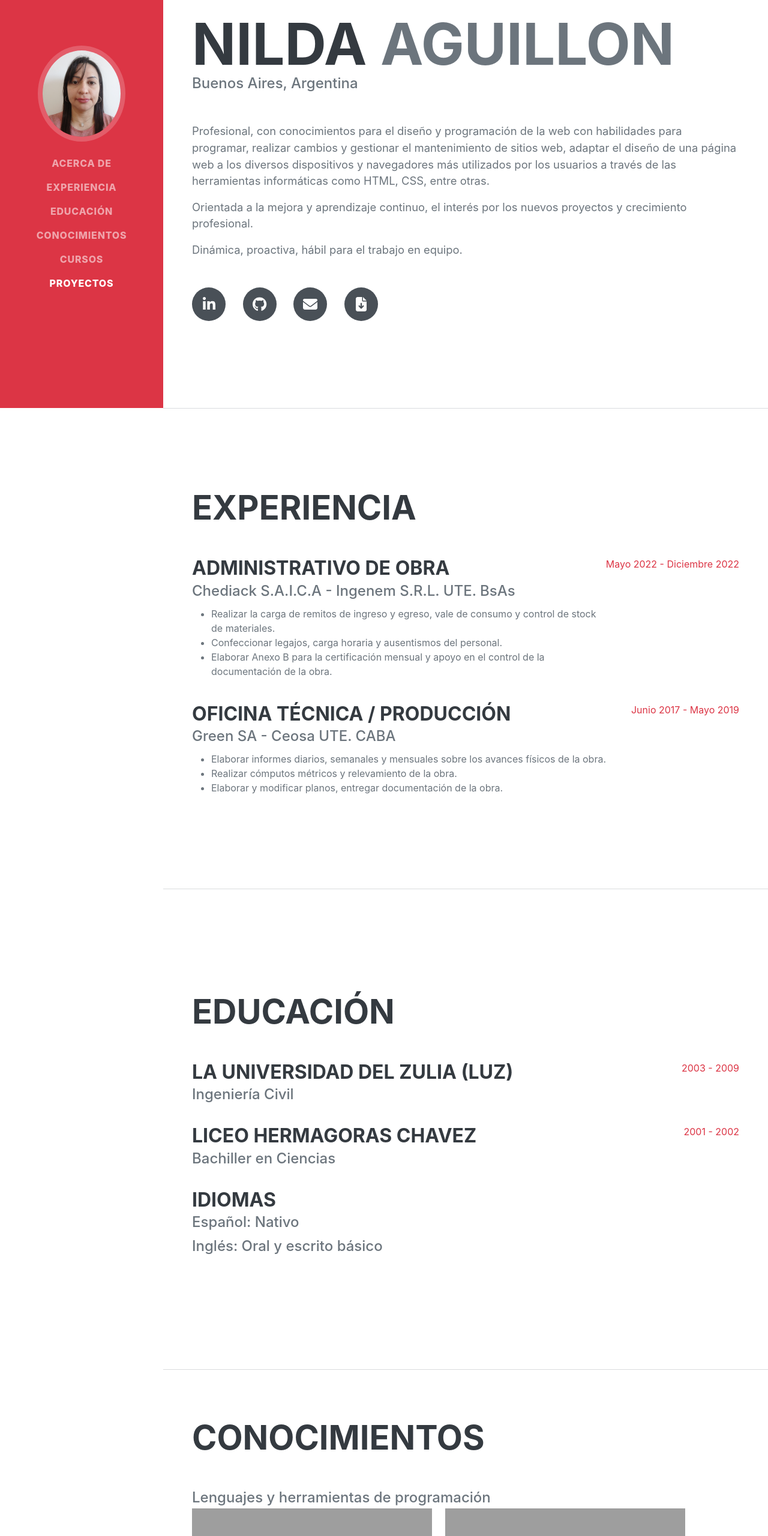
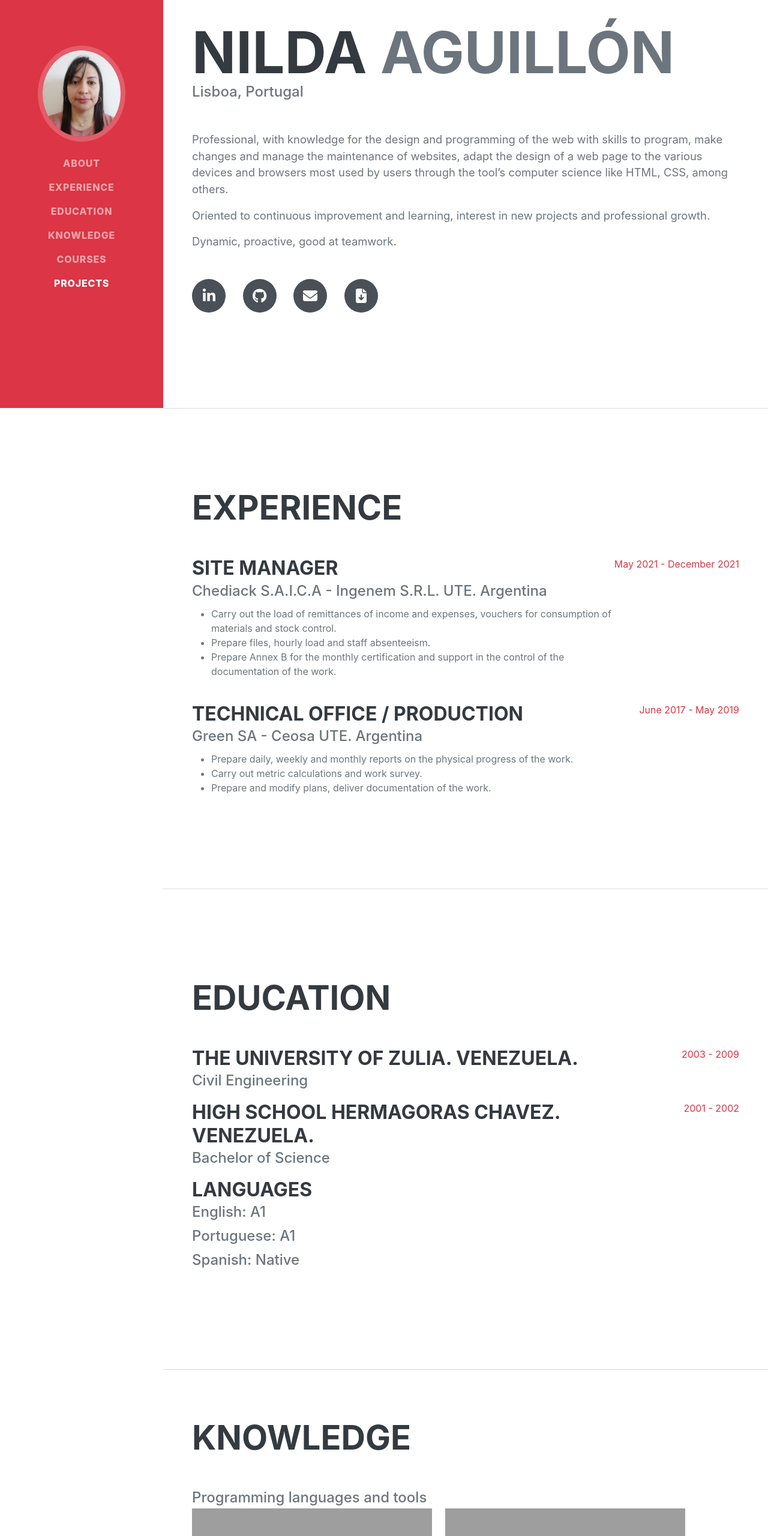
Before and after one commit to nildajam/cv-nilda, a plain HTML site: page index.html in a window 1280 px wide. Shown: the part 120-2680 px from the top of the page at 60% size. Drawn offline with nearby package versions, Linux system fonts and the light colour scheme; grey boxes are pictures that could not be loaded; a web font is replaced by a local one.

Commit message:
4-commit

```diff
--- a/index.html
+++ b/index.html
@@ -31,12 +31,12 @@
                 class="navbar-toggler-icon"></span></button>
         <div class="collapse navbar-collapse" id="navbarResponsive">
             <ul class="navbar-nav">
-                <li class="nav-item"><a class="nav-link js-scroll-trigger" href="#about">Acerca de</a></li>
-                <li class="nav-item"><a class="nav-link js-scroll-trigger" href="#experience">Experiencia</a></li>
-                <li class="nav-item"><a class="nav-link js-scroll-trigger" href="#education">Educación</a></li>
-                <li class="nav-item"><a class="nav-link js-scroll-trigger" href="#skills">Conocimientos</a></li>
-                <li class="nav-item"><a class="nav-link js-scroll-trigger" href="#courses">Cursos</a></li>
-                <li class="nav-item"><a class="nav-link js-scroll-trigger" href="#projects">Proyectos</a></li>
+                <li class="nav-item"><a class="nav-link js-scroll-trigger" href="#about">About</a></li>
+                <li class="nav-item"><a class="nav-link js-scroll-trigger" href="#experience">Experience</a></li>
+                <li class="nav-item"><a class="nav-link js-scroll-trigger" href="#education">Education</a></li>
+                <li class="nav-item"><a class="nav-link js-scroll-trigger" href="#skills">Knowledge</a></li>
+                <li class="nav-item"><a class="nav-link js-scroll-trigger" href="#courses">Courses</a></li>
+                <li class="nav-item"><a class="nav-link js-scroll-trigger" href="#projects">Projects</a></li>
             </ul>
         </div>
     </nav>
@@ -47,19 +47,19 @@
             <div class="resume-section-content">
                 <h1 class="mb-0">
                     Nilda
-                    <span class="text-secondary">Aguillon</span>
+                    <span class="text-secondary">Aguillón</span>
                 </h1>
                 <div class="subheading mb-5">
-                    Buenos Aires, Argentina
+                    Lisboa, Portugal
                 </div>
                 <div>
-                    <p class="lead mb-3">Profesional, con conocimientos para el diseño y programación de la web con
-                        habilidades para programar, realizar cambios y gestionar el mantenimiento de sitios web, adaptar
-                        el diseño de una página web a los diversos dispositivos y navegadores más utilizados por los
-                        usuarios a través de las herramientas informáticas como HTML, CSS, entre otras.</p>
-                    <p class="lead mb-3">Orientada a la mejora y aprendizaje continuo, el interés por los nuevos
-                        proyectos y crecimiento profesional.</p>
-                    <p class="lead mb-5">Dinámica, proactiva, hábil para el trabajo en equipo.</p>
+                    <p class="lead mb-3">Professional, with knowledge for the design and programming of the web with
+                        skills to program, make changes and manage the maintenance of websites, adapt the design of a
+                        web page to the various devices and browsers most used by users through the tool’s computer
+                        science like HTML, CSS, among others.</p>
+                    <p class="lead mb-3">Oriented to continuous improvement and learning, interest in new projects and
+                        professional growth.</p>
+                    <p class="lead mb-5">Dynamic, proactive, good at teamwork.</p>
                 </div>
                 <div class="social-icons">
                     <a class="social-icon" href="https://www.linkedin.com/in/nildajam/" target="_blank"><i
@@ -78,34 +78,34 @@
         <!-- Experience-->
         <section class="resume-section" id="experience">
             <div class="resume-section-content">
-                <h2 class="mb-5">Experiencia</h2>
+                <h2 class="mb-5">Experience</h2>
                 <div class="d-flex flex-column flex-md-row justify-content-between mb-4">
                     <div class="flex-grow-1">
-                        <h3 class="mb-0">Administrativo de obra</h3>
-                        <div class="subheading mb-2">Chediack S.A.I.C.A - Ingenem S.R.L. UTE. BsAs</div>
+                        <h3 class="mb-0">Site manager</h3>
+                        <div class="subheading mb-2">Chediack S.A.I.C.A - Ingenem S.R.L. UTE. Argentina</div>
                         <ul>
-                            <li>Realizar la carga de remitos de ingreso y egreso, vale de consumo y control de stock de
-                                materiales.</li>
-                            <li>Confeccionar legajos, carga horaria y ausentismos del personal.</li>
-                            <li>Elaborar Anexo B para la certificación mensual y apoyo en el control de la documentación
-                                de la obra.</li>
+                            <li>Carry out the load of remittances of income and expenses, vouchers for consumption of
+                                materials and stock control.</li>
+                            <li>Prepare files, hourly load and staff absenteeism.</li>
+                            <li>Prepare Annex B for the monthly certification and support in the control of the
+                                documentation of the work.</li>
                         </ul>
                     </div>
-                    <div class=" flex-shrink-0"><span class="text-danger">Mayo 2022 - Diciembre 2022</span>
+                    <div class=" flex-shrink-0"><span class="text-danger">May 2021 - December 2021</span>
                     </div>
                 </div>
                 <div class="d-flex flex-column flex-md-row justify-content-between mb-2">
                     <div class="flex-grow-1">
-                        <h3 class="mb-0">Oficina Técnica / Producción</h3>
-                        <div class="subheading mb-2">Green SA - Ceosa UTE. CABA</div>
+                        <h3 class="mb-0">Technical Office / Production</h3>
+                        <div class="subheading mb-2">Green SA - Ceosa UTE. Argentina</div>
                         <ul>
-                            <li>Elaborar informes diarios, semanales y mensuales sobre los avances físicos de la obra.
+                            <li>Prepare daily, weekly and monthly reports on the physical progress of the work.
                             </li>
-                            <li>Realizar cómputos métricos y relevamiento de la obra.</li>
-                            <li>Elaborar y modificar planos, entregar documentación de la obra.</li>
+                            <li>Carry out metric calculations and work survey.</li>
+                            <li>Prepare and modify plans, deliver documentation of the work.</li>
                         </ul>
                     </div>
-                    <div class="flex-shrink-0"><span class="text-danger">Junio 2017 - Mayo 2019</span></div>
+                    <div class="flex-shrink-0"><span class="text-danger">June 2017 - May 2019</span></div>
                 </div>
             </div>
         </section>
@@ -113,26 +113,27 @@
         <!-- Education-->
         <section class="resume-section" id="education">
             <div class="resume-section-content">
-                <h2 class="mb-5">Educación</h2>
+                <h2 class="mb-5">Education</h2>
                 <div class="d-flex flex-column flex-md-row justify-content-between mb-3">
                     <div class="flex-grow-1">
-                        <h3 class="mb-0">La Universidad Del Zulia (LUZ)</h3>
-                        <div class="subheading mb-3">Ingeniería Civil</div>
+                        <h3 class="mb-0">The University of Zulia. Venezuela.</h3>
+                        <div class="subheading">Civil Engineering</div>
                     </div>
                     <div class="flex-shrink-0"><span class="text-danger">2003 - 2009</span></div>
                 </div>
                 <div class="d-flex flex-column flex-md-row justify-content-between mb-3">
                     <div class="flex-grow-1">
-                        <h3 class="mb-0">Liceo Hermagoras Chavez</h3>
-                        <div class="subheading mb-3">Bachiller en Ciencias</div>
+                        <h3 class="mb-0">High School Hermagoras Chavez. Venezuela.</h3>
+                        <div class="subheading">Bachelor of Science</div>
                     </div>
                     <div class="flex-shrink-0"><span class="text-danger">2001 - 2002</span></div>
                 </div>
                 <div class="d-flex flex-column flex-md-row justify-content-between">
                     <div class="flex-grow-1">
-                        <h3 class="mb-0">Idiomas</h3>
-                        <div class="subheading mb-1">Español: Nativo</div>
-                        <div class="subheading mb-3">Inglés: Oral y escrito básico</div>
+                        <h3 class="mb-0">Languages</h3>
+                        <div class="subheading mb-1">English: A1</div>
+                        <div class="subheading mb-1">Portuguese: A1</div>
+                        <div class="subheading mb-3">Spanish: Native</div>
                     </div>
                 </div>
             </div>
@@ -141,8 +142,8 @@
         <!-- Conocimientos-->
         <section class="resume-section" id="skills">
             <div class="resume-section-content">
-                <h2 class="mb-5">Conocimientos</h2>
-                <div class="subheading">Lenguajes y herramientas de programación</div>
+                <h2 class="mb-5">Knowledge</h2>
+                <div class="subheading">Programming languages and tools</div>
                 <ul class="list-inline dev-icons m-0">
                     <li class="list-inline-item"><img
                             src="https://img.shields.io/badge/HTML5-E34F26?style=flat&logo=html5&logoColor=white">
@@ -233,46 +234,38 @@
         <!-- Cursos-->
         <section class="resume-section" id="courses">
             <div class="resume-section-content">
-                <h2 class="mb-5">Cursos</h2>
+                <h2 class="mb-5">Courses</h2>
                 <ul class="fa-ul mb-0">
                     <li class="mb-2">
                         <span class="fa-li"><i class="fa-solid fa-award"></i></span>
-                        Java Full Stack - Codo a Codo. Agencia de Aprendizaje Largo de la Vida. En Curso.
+                        Java Full Stack - Elbow to elbow. Lifelong Learning Agency.
                     </li>
                     <li class="mb-2">
                         <span class="fa-li"><i class="fa-solid fa-award"></i></span>
-                        Java Full Stack - Oracle Next Education. Oracle + Alura Latam. En Curso.
-                    </li>
-                    <li class="mb-2">
-                        <span class="fa-li"><i class="fa-solid fa-award"></i></span>
-                        Salesforce & Salesforce Industries - XDGen Dev. LabsXD. En Curso.
-                    </li>
-                    <li class="mb-2">
-                        <span class="fa-li"><i class="fa-solid fa-award"></i></span>
-                        Principiante en Programación: Lógica de programación, HTML5 y CSS3, Git y GitHub - Oracle Next
+                        Beginner in Programming: Programming logic, HTML5 and CSS3, Git y GitHub - Oracle Next
                         Education. Oracle + Alura Latam.
                     </li>
                     <li class="mb-2">
                         <span class="fa-li"><i class="fa-solid fa-award"></i></span>
-                        Desarrollo personal y profesional en soft skills o habilidades blandas: LinkedIn, Foco, Hábitos,
-                        Productividad - Oracle Next Education. Oracle + Alura Latam.
+                        Personal and professional development in soft skills: LinkedIn, Focus, Habits, Productivity -
+                        Oracle Next Education. Oracle + Alura Latam.
                     </li>
                     <li class="mb-2">
                         <span class="fa-li"><i class="fa-solid fa-award"></i></span>
-                        Fundamentos, Programación imperativa con JavaScript, Introducción al Paradigma de Objetos
-                        con Ruby - #SéProgramar. Argentina Programa.
+                        Fundamentals, Imperative Programming with JavaScript, Introduction to the Object Paradigm with
+                        Ruby - #SéProgramar. Argentina Programa
                     </li>
                     <li class="mb-2">
                         <span class="fa-li"><i class="fa-solid fa-award"></i></span>
-                        Git y GitHub - Platzi
+                        Git and GitHub - Platzi
                     </li>
                     <li class="mb-2">
                         <span class="fa-li"><i class="fa-solid fa-award"></i></span>
-                        Introducción a la Terminal y Línea de Comandos - Platzi
+                        Introduction to Terminal and Command Line - Platzi
                     </li>
                     <li class="mb-2">
                         <span class="fa-li"><i class="fa-solid fa-award"></i></span>
-                        Introducción al Pensamiento Computacional con Python - Platzi
+                        Introduction to Computational Thinking with Python - Platzi
                     </li>
                     <li class="mb-2">
                         <span class="fa-li"><i class="fa-solid fa-award"></i></span>
@@ -285,18 +278,18 @@
         <!-- Aptitudes-->
         <section class="resume-section" id="projects">
             <div class="resume-section-content">
-                <h2 class="mb-5">Proyectos</h2>
+                <h2 class="mb-5">Projects</h2>
                 <div class="d-flex flex-column flex-md-row justify-content-between mb-5">
                     <div class="flex-grow-1">
                         <div class="subheading mb-3 ms-5"><a class="text-decoration-none fs-3"
-                                href="https://nildajam.github.io/trabajopi/" target="_blank">Trabajo práctico
-                                integrador</a>
+                                href="https://nildajam.github.io/trabajopi/" target="_blank">Integrative Practical
+                                Project</a>
                         </div>
                         <div class="subheading mb-3 ms-5"><a class="text-decoration-none fs-3"
-                                href="https://frontendna.web.app/" target="_blank">Proyecto portafolio</a>
+                                href="https://frontendna.web.app/" target="_blank">My LinkedIn portfolio</a>
                         </div>
                         <div class="subheading mb-3 ms-5"><a class="text-decoration-none fs-3"
-                                href="https://next-pokemon-static-na.vercel.app/" target="_blank">Pokémon</a>
+                                href="https://next-pokemon-static-na.vercel.app/" target="_blank">Pokémon app</a>
                         </div>
                     </div>
                 </div>
```
Also changed, not shown: 1 other file.
